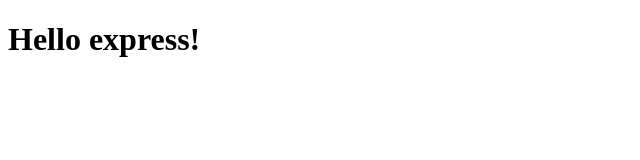
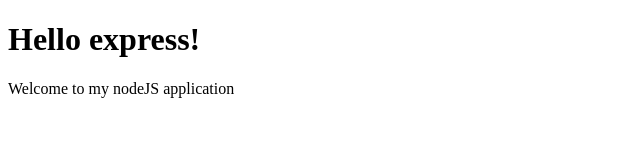
Before and after one commit to Bantesh/Web-server, a website: page public/index.html in a window 1280 px wide. Shown: the whole page, without its empty margins (0-640 px from the left). Drawn offline with Linux system fonts and the light colour scheme.

Commit message:
index file update

```diff
--- a/public/index.html
+++ b/public/index.html
@@ -10,6 +10,7 @@
 
 <body>
     <h1>Hello express!</h1>
+    <p>Welcome to my nodeJS application</p>
 </body>
 
 </html>
```
